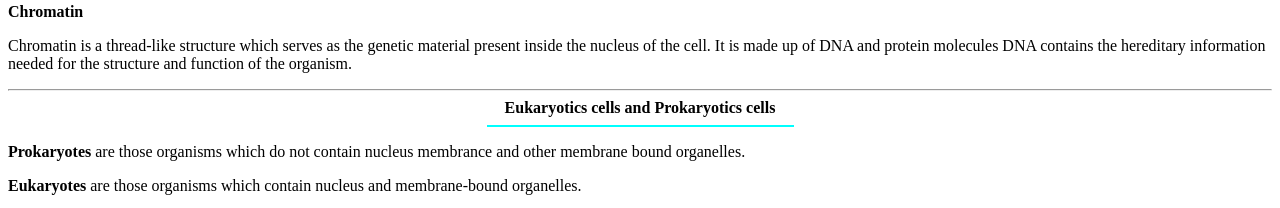
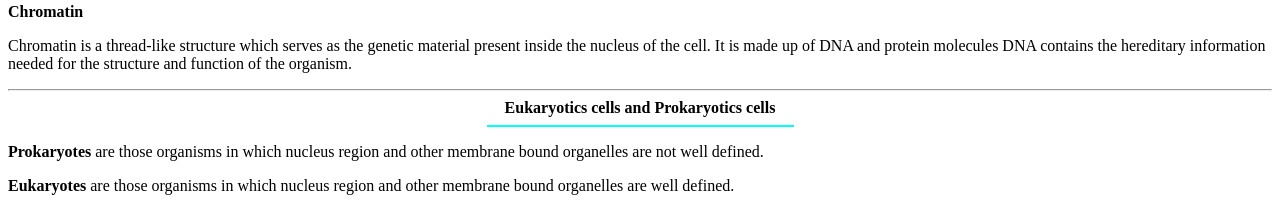
Before and after one commit to Exhub-coding-zone/Class-9-Cell-Notes, a plain HTML site: page index.html in a window 1280 px wide. Shown: the part 6411-6619 px from the top of the page. Drawn offline with Linux system fonts and the light colour scheme.

Commit message:
Update index.html

```diff
--- a/index.html
+++ b/index.html
@@ -296,8 +296,8 @@
 <hr>
 
 <b><Center> Eukaryotics cells and Prokaryotics cells</Center></b><hr width="305" color="aqua">
- <p> <b>Prokaryotes</b> are those organisms which do not contain nucleus membrance and other membrane bound organelles.</p>
-<p><b>Eukaryotes </b>are those organisms which contain nucleus and membrane-bound organelles.</p>
+ <p> <b>Prokaryotes</b> are those organisms in which nucleus region and other membrane bound organelles are not well defined.</p>
+<p><b>Eukaryotes </b> are those organisms in which nucleus region and other membrane bound organelles are well defined.</p>
 
 <table border="2">
   <caption> Difference between eukaryotics and prokaryotics</caption>
```
